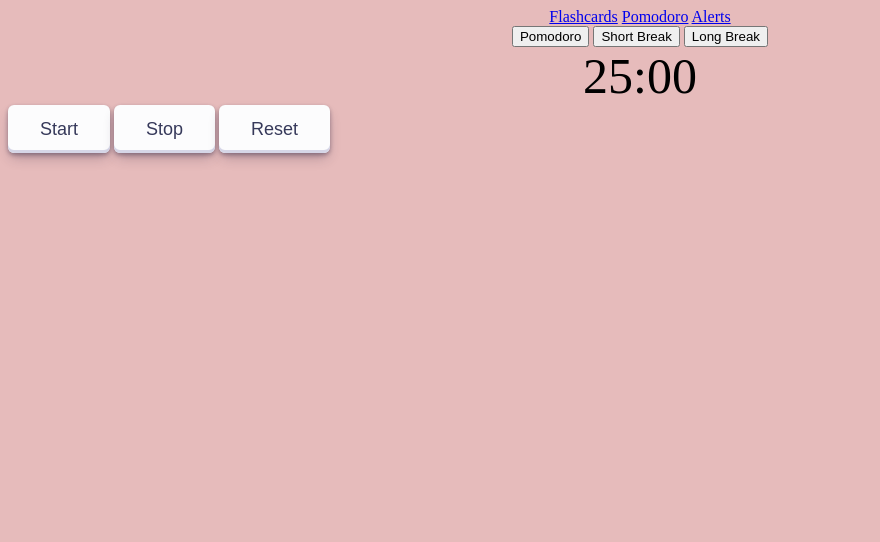
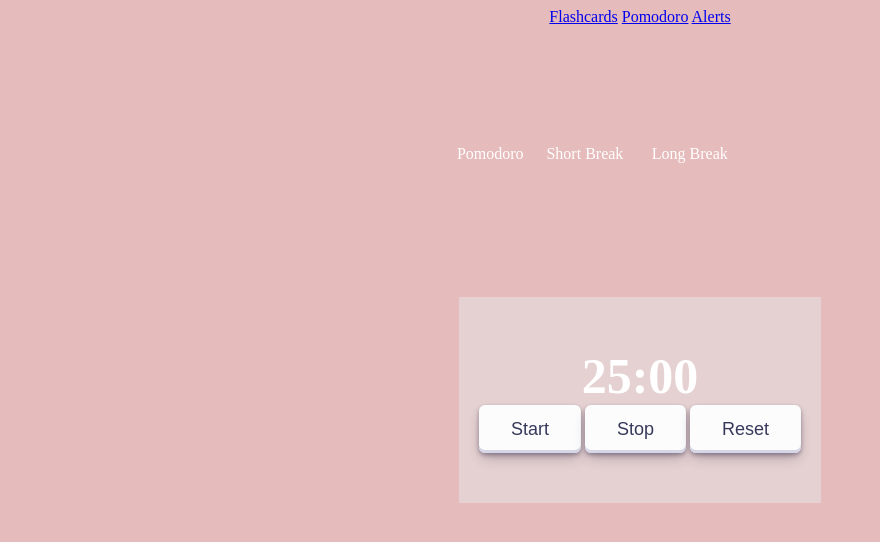
Before and after one commit to leezmc/flashfocus, a plain HTML site: page pomotimer.html in a window 1280 px wide. Shown: the whole page, without its empty margins (0-880 px from the left). Drawn offline with Linux system fonts and the light colour scheme.

Commit message:
pomo css

```diff
--- a/pomo.css
+++ b/pomo.css
@@ -1,7 +1,10 @@
 .pmt-page {
     background-color: rgb(230, 187, 187);
 
-}.button-1 {
+}
+
+/* Start Stop and Reset Buttons*/
+.button-1 {
     display: inline-block;
     outline: 0;
     border: 0;
@@ -17,8 +20,8 @@
     color: #36395a;
     transition: box-shadow 0.15s ease,transform 0.15s ease;
     :hover {
-        box-shadow: 0px 4px 8px rgb(45 35 66 / 40%), 0px 7px 13px -3px rgb(45 35 66 / 30%), inset 0px -3px 0px #d6d6e7;
-        transform: translateY(-2px);
+    box-shadow: 0px 4px 8px rgb(45 35 66 / 40%), 0px 7px 13px -3px rgb(45 35 66 / 30%), inset 0px -3px 0px #d6d6e7;
+    transform: translateY(-2px);
     }
     :active{
         box-shadow: inset 0px 3px 7px #d6d6e7;
@@ -30,22 +33,36 @@
     color: #fff;
   }
 
- .displaytime {
+/* Pomodoro Short Break and Long Break buttons*/
+  .button-2 {
+    border: none;
+    color: white;
+    margin: 0px;
+    border-radius: 4px;
+    font-family: ArialRounded;
+    font-size: 16px;
+    padding: 2px 12px;
+    height: 28px;
+    cursor: pointer;
+    background: none;
+    box-shadow: none;
+    font-weight: 300;
+    position: ;
+    top: 20%;
+    left: 50%;
+    transform: translate(-50%, -20%);
+  }
+  .button-2:hover {
+    background-color: #dee3ec;
+    color: #fff;
+  }
+
+/*Timer*/
+.displaytime {
     font-size: 50px;
- }
-
-  .pmt-btn {
-    color: rgb(255, 255, 255);
-    text-decoration: none;
-    transform: translate(-50%, -50%);
-    font-size: 20px;
-    font-weight: 700;
-    line-height: 1.5;
-    top: 20%;
-    left: 20%;
-    position: relative;
-    display: flex;
-  }
+    color: white;
+    font-weight: 800;
+}
 
 .jc-center {
     justify-content: center;
@@ -54,11 +71,26 @@
     text-align: center;
 }
 
-.pmt-btn:hover{
-    text-decoration: underline;
-    color: #54b3d6;
-    font-size: 20px;
-    font-weight: 700;
-    line-height: 1.5;
-    text-decoration: none;
+.longshort {
+    padding-top: 50px;
+    padding-bottom: 50px;
+    padding-left: 20px;
+    padding-right: 20px;
+    position: absolute;
+    top: 20%;
+    left: 50%;
+    transform: translate(-50%, -50%);
 }
+
+/* Timer Clock and Buttons*/
+.fulltime {
+    padding-top: 50px;
+   padding-bottom: 50px;
+   padding-left: 20px;
+   padding-right: 20px;
+    background-color: rgb(229, 209, 209);
+    position: absolute;
+    top: 50%;
+    left: 50%;
+    transform: translate(-50%, -50%);
+}
--- a/pomotimer.html
+++ b/pomotimer.html
@@ -13,7 +13,7 @@
 
 
       <!--REDIRECTORY BUTTONS-->
-      <div class="jc-center ta-center">
+      <div class="jc-center ta-center pmt-btn">
         <a href="flashcards.html">Flashcards</a>
         <a href="pomotimer.html">Pomodoro</a>
         <a href="alerts.html">Alerts</a>
@@ -21,22 +21,22 @@
 
 
       <!-- POMODORO, LONG BREAK, SHORT BREAK-->
-      <div class="jc-center ta-center ">
-        <button id="pomodoro-btn">Pomodoro</button>
-        <button id="short-break-btn">Short Break</button>
-        <button id="long-break-btn">Long Break</button>
+      <div class="jc-center ta-center longshort">
+        <button class="button-2" id="pomodoro-btn">Pomodoro</button>
+        <button class="button-2" id="short-break-btn">Short Break</button>
+        <button class="button-2" id="long-break-btn">Long Break</button>
       </div>
 
 
       <!--TIMER DISPLAY, START / STOP / RESET-->
-        <div class="jc-center ta-center displaytime " id="timer">25:00</div>
+       <div class="fulltime">
+      <div class="jc-center ta-center displaytime" id="timer">25:00</div>
         <div class="runningtime">
           <button class="button-1" id="start">Start</button>
           <button class="button-1" id="stop">Stop</button>
           <button class="button-1" id="reset">Reset</button>
-
         </div>
-
+      </div>
 
         <!--TIMER SCRIPT-->
         <script>
```
